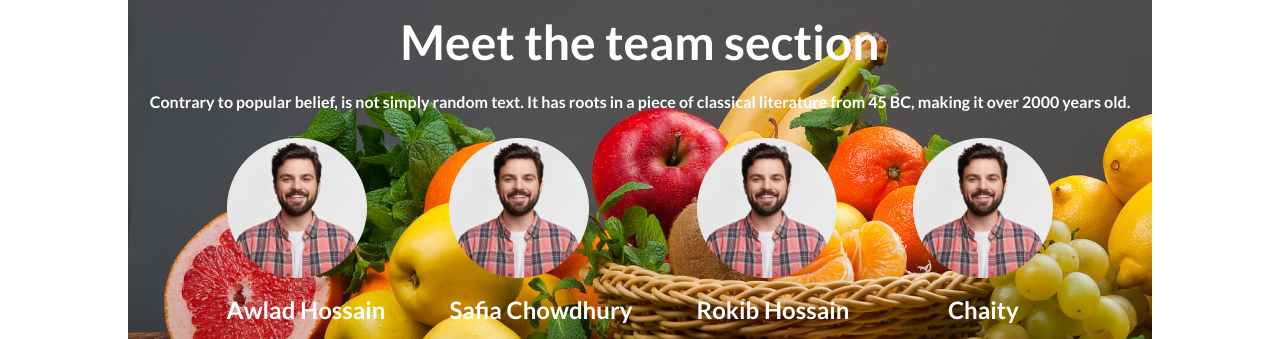
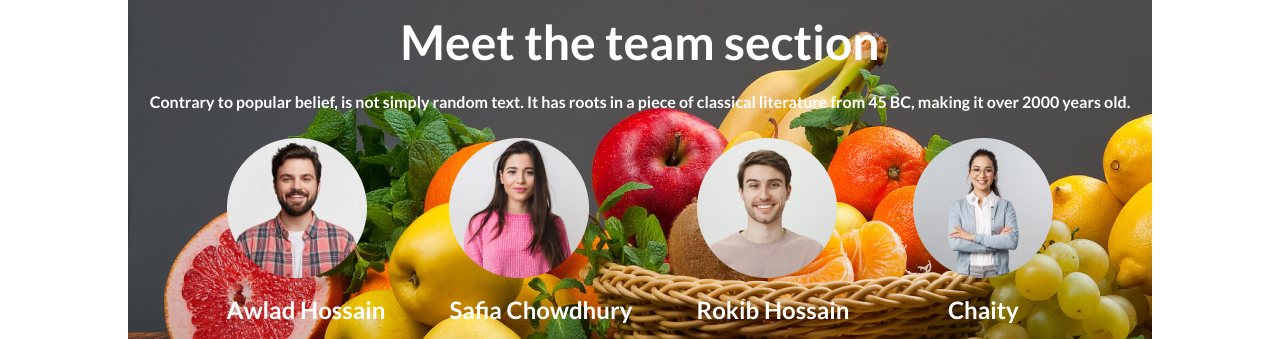
Before and after one commit to Muttaki11/fruit-burst, a plain HTML site: page index.html in a window 1280 px wide. Shown: the part 1800-2139 px from the top of the page. Drawn offline with nearby package versions, Linux system fonts and the light colour scheme.

Commit message:
last commit

```diff
--- a/index.html
+++ b/index.html
@@ -141,7 +141,7 @@
           </div>
         </div>
         <div class="space-y-4 text-white">
-            <img src="images/member1.png" alt="">
+            <img src="images/member2.png" alt="">
             <h3 class=" text-2xl font-bold">Safia Chowdhury</h3>
             <p class="pl-6">Fruits Expert</p>
           <div class="flex w-6 h-6 ml-8">
@@ -151,7 +151,7 @@
           </div>
         </div>
         <div class="space-y-4 text-white">
-            <img src="images/member1.png" alt="">
+            <img src="images/member3.png" alt="">
             <h3 class=" text-2xl font-bold">Rokib Hossain</h3>
             <p class="pl-6">Fruits Expert</p>
           <div class="flex w-6 h-6 ml-8">
@@ -161,7 +161,7 @@
           </div>
         </div>
         <div class="space-y-4 text-white">
-            <img src="images/member1.png" alt="">
+            <img src="images/member4.png" alt="">
             <h3 class=" text-2xl font-bold">Chaity</h3>
             <p class="pl-6">Fruits Expert</p>
           <div class="flex w-6 h-6 ml-8">
```
